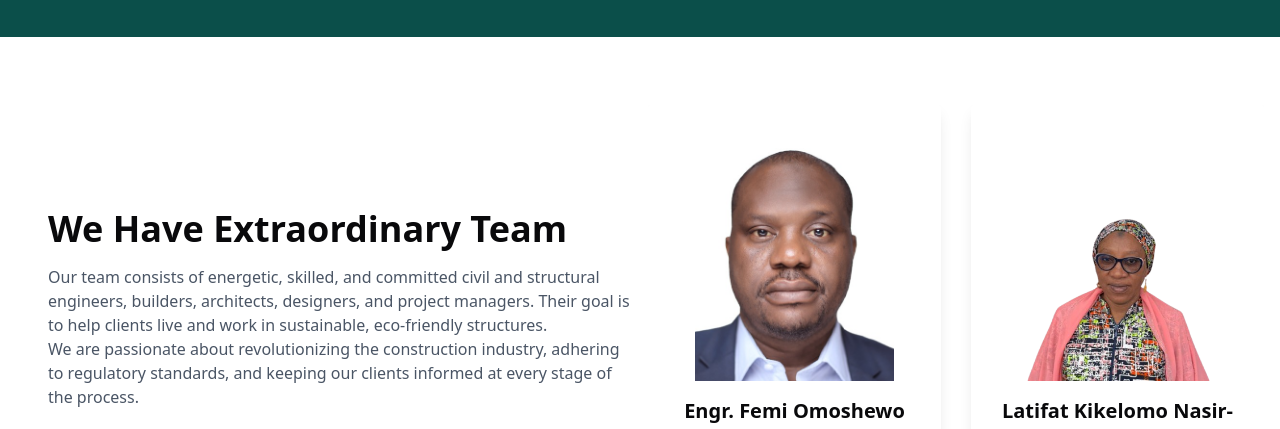
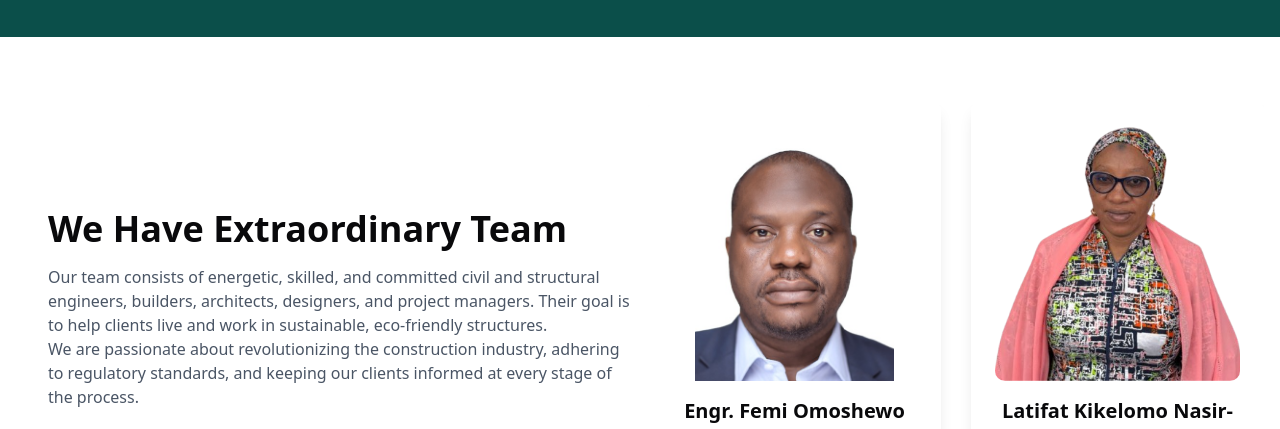
Before and after one commit to shamzconsult/crown-construction, a Next.js app: page /Home in a window 1280 px wide. Shown: the part 3900-4329 px from the top of the page. Built offline with nearby package versions, Linux system fonts and the light colour scheme.

Commit message:
Team section updated

```diff
--- a/src/app/Home/_components/TeamSection.tsx
+++ b/src/app/Home/_components/TeamSection.tsx
@@ -111,7 +111,7 @@ function TeamSection() {
                 <div className="bg-white p-6 rounded-lg shadow-lg text-center">
                   <div className="relative h-64 w-full mb-4">
                     <Image
-                      src="/image/Mrs-kikelomo.png"
+                      src="/image/mrs-kikielomo-new.png"
                       alt="Dr. Raji Nasir-Mustapha"
                       layout="fill"
                       objectFit="cover"
@@ -174,7 +174,7 @@ function TeamSection() {
                 <div className="bg-white p-6 rounded-lg shadow-lg text-center">
                   <div className="relative h-64 w-full mb-4">
                     <Image
-                      src="/image/PHOTO-2024-12-12-14-28-37-removebg-preview.png"
+                      src="/image/miss-latifat-new.png"
                       alt="Dr. Raji Nasir-Mustapha"
                       layout="fill"
                       objectFit="contain"
```
Also changed, not shown: public/image/miss-latifat-new.png (added), public/image/mrs-kikielomo-new.png (added).
